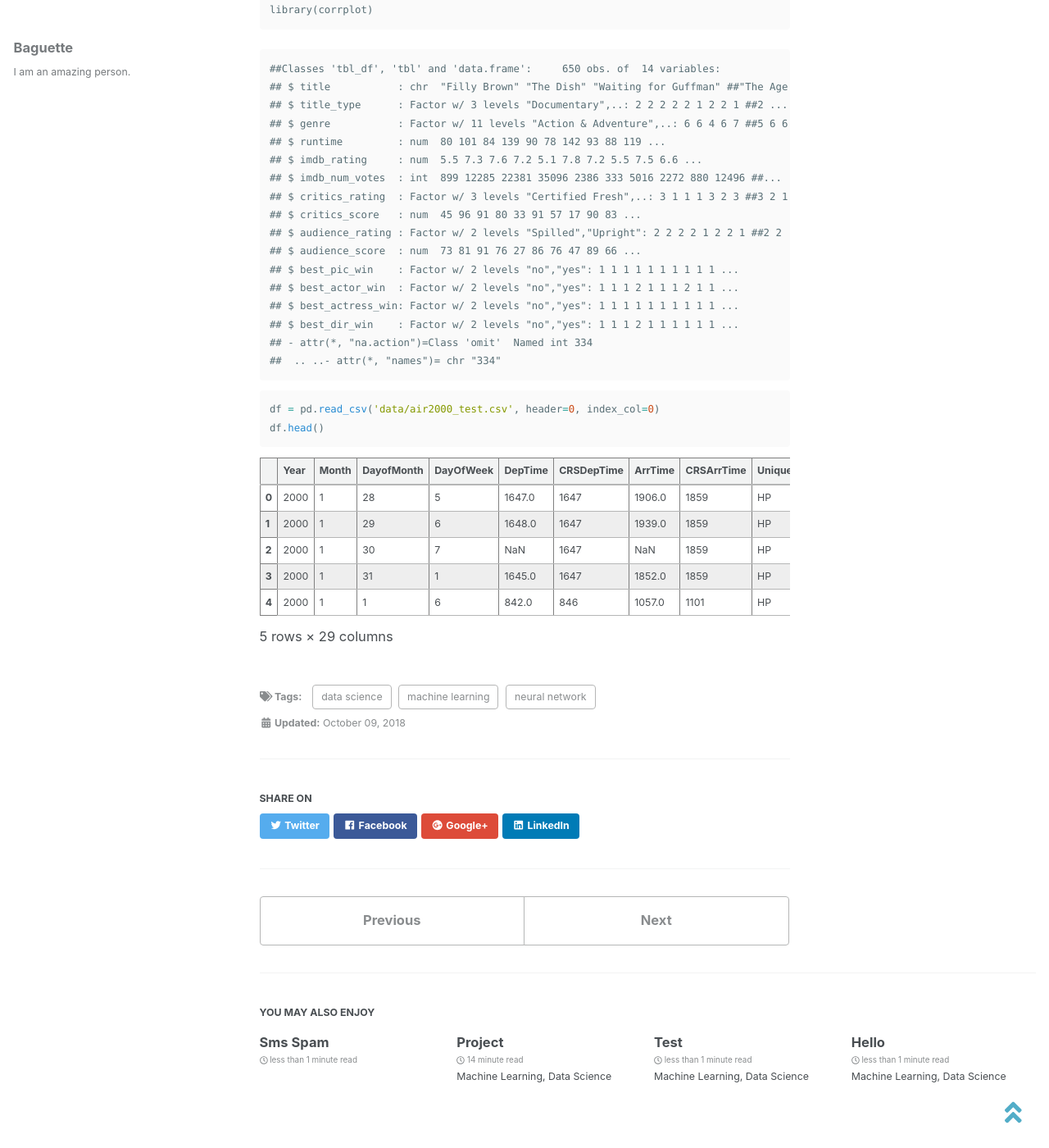
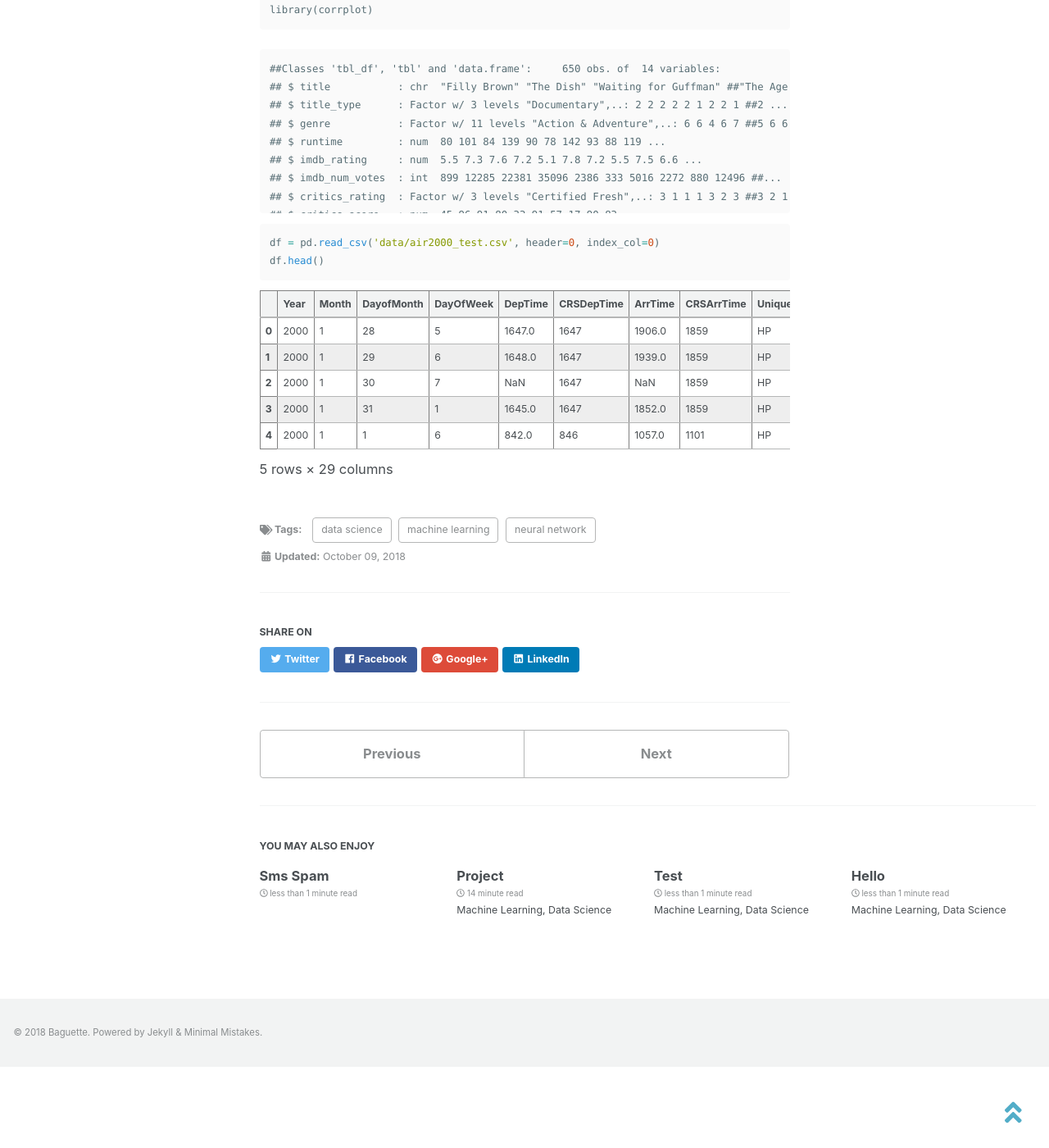
Before and after one commit to baguettexci/baguettexci.gituhb.io, a Jekyll site: the page built from _posts/2018-10-09-Test2.md, in a window 1280 px wide and 1400 px high, scrolled down 1210 px. Shown: the whole window at 82% size. Built offline with Jekyll 4.4.1, drawn with Linux system fonts in a browser that asks for light colours; nearby versions of some CDN libraries.

Commit message:
Update _syntax.scss

```diff
--- a/_sass/minimal-mistakes/_syntax.scss
+++ b/_sass/minimal-mistakes/_syntax.scss
@@ -17,6 +17,8 @@
   pre.highlight {
     margin: 0;
     padding: 1em;
+    max-height: 200px; /* Change to your desired max height */
+    overflow-y: scroll;
   }
 }
 
```
